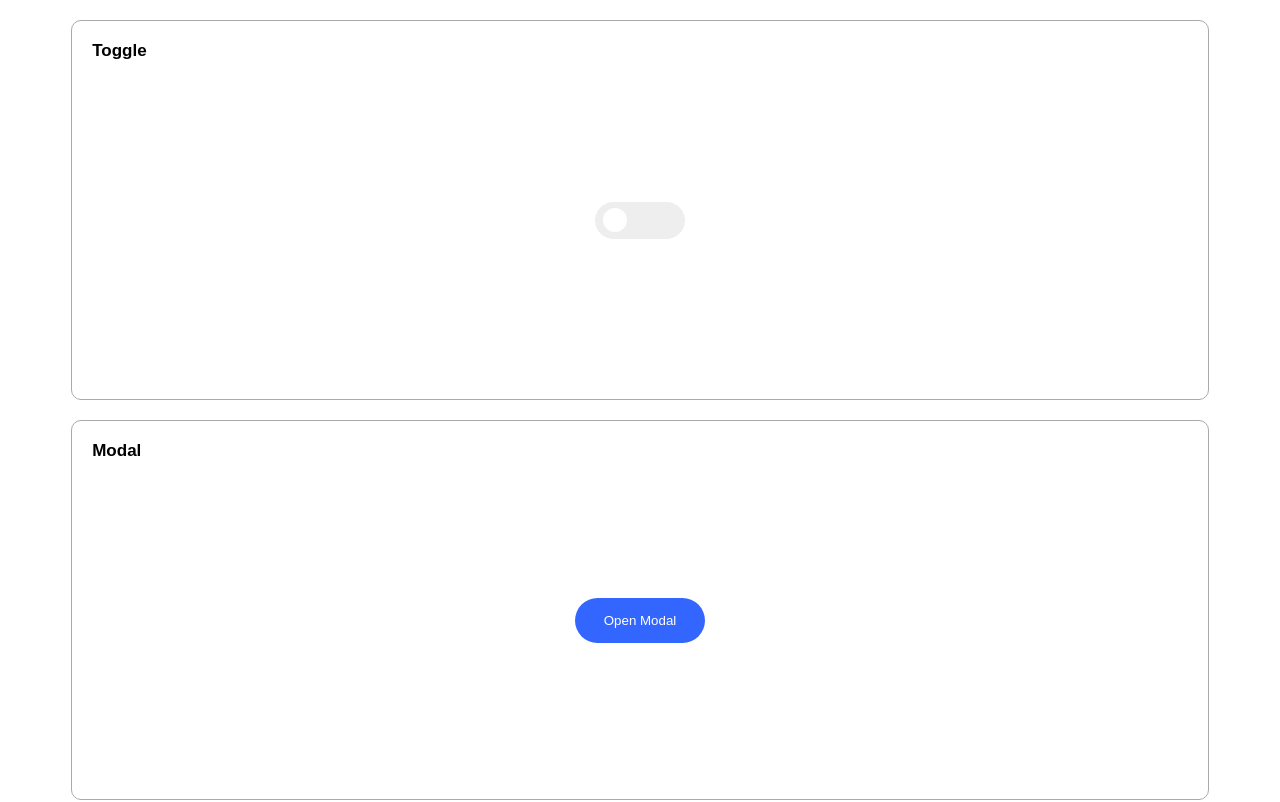
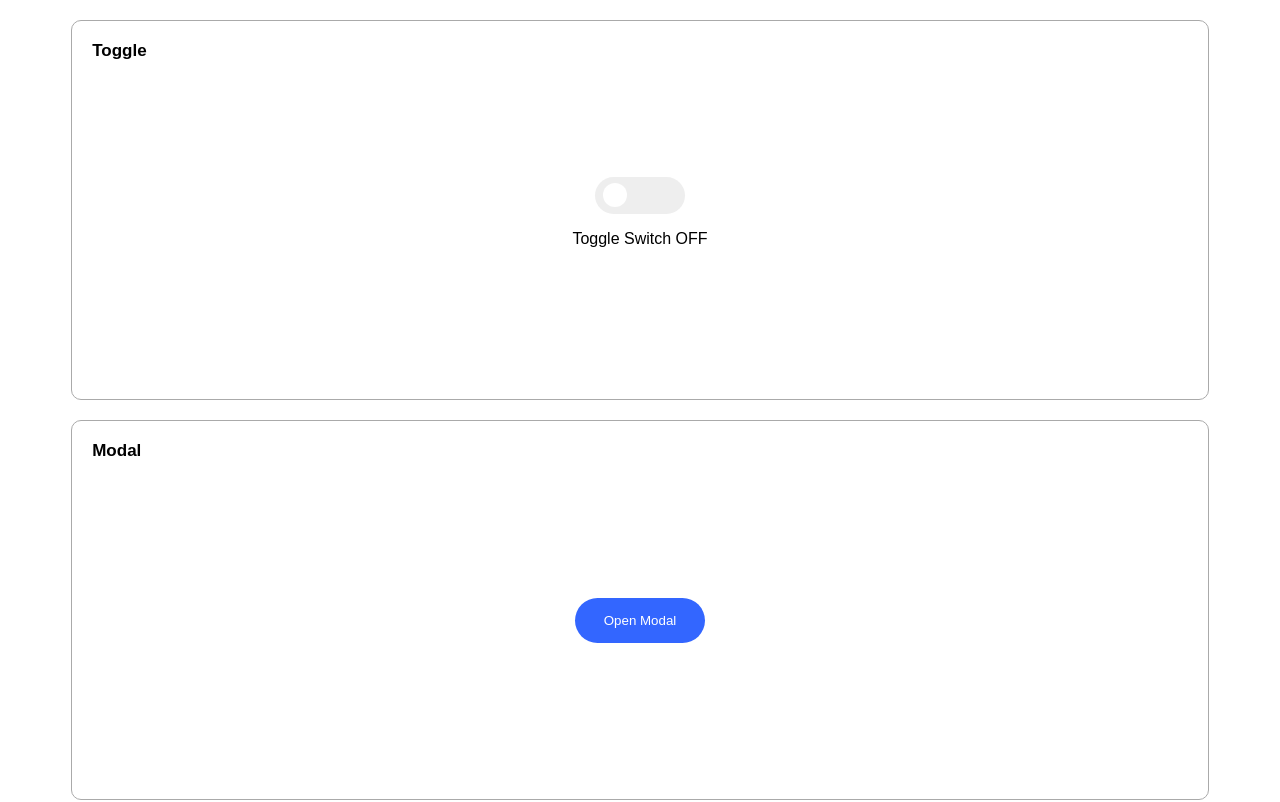
Before and after one commit to dev-seomoon/wanted_pre_onboarding, a React (Create React App) app in the folder custom-component/: page / in a window 1280 px wide. Shown: the top 802 px of the page. Built offline with nearby package versions, Linux system fonts and the light colour scheme; a web font is replaced by a local one.

Commit message:
[feat] Toggle switch description 추가

```diff
--- a/custom-component/src/component/Container/Container.styles.jsx
+++ b/custom-component/src/component/Container/Container.styles.jsx
@@ -18,6 +18,7 @@ const ContainerStyled = styled.div`
 
 ContainerStyled.Content = styled.div`
   display: flex;
+  flex-direction: column;
   justify-content: center;
   align-items: center;
   height: calc(100% - 60px);
--- a/custom-component/src/component/Toggle/Toggle.jsx
+++ b/custom-component/src/component/Toggle/Toggle.jsx
@@ -7,10 +7,13 @@ const Toggle = () => {
   const onToggle = () => setToggle(prev => !prev);
 
   return (
-    <ToggleStyled>
-      <ToggleStyled.Background toggle={toggle} />
-      <ToggleStyled.ToggleButton toggle={toggle} onClick={onToggle} />
-    </ToggleStyled>
+    <>
+      <ToggleStyled>
+        <ToggleStyled.Background toggle={toggle} />
+        <ToggleStyled.ToggleButton toggle={toggle} onClick={onToggle} />
+      </ToggleStyled>
+      <ToggleStyled.Description>Toggle Switch {toggle ? "ON" : "OFF"}</ToggleStyled.Description>
+    </>
   );
 };
 
--- a/custom-component/src/component/Toggle/Toggle.styles.jsx
+++ b/custom-component/src/component/Toggle/Toggle.styles.jsx
@@ -34,4 +34,6 @@ ToggleStyled.ToggleButton = styled.div`
   transition: left 0.5s;
 `;
 
+ToggleStyled.Description = styled.p``;
+
 export default ToggleStyled;
```
